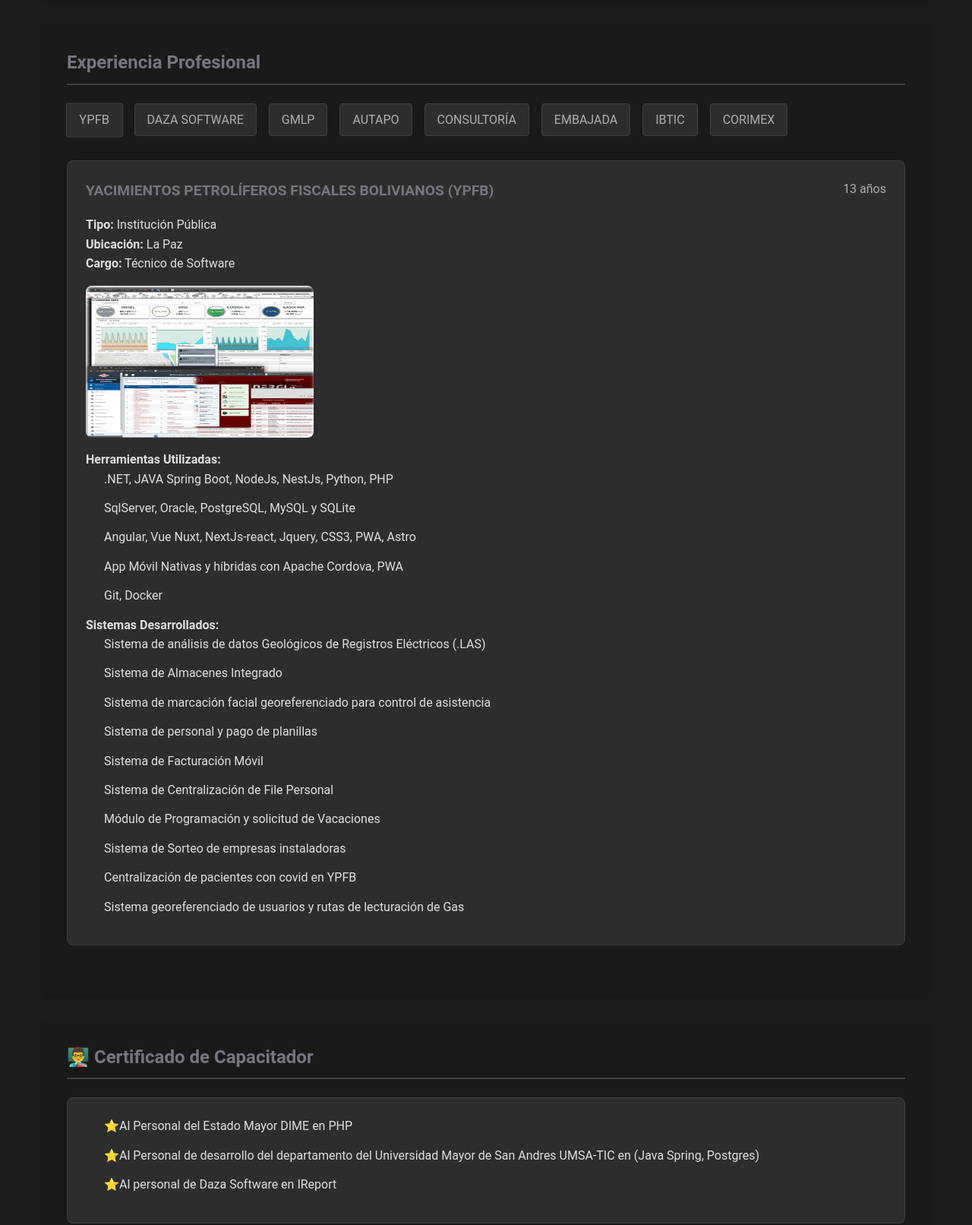
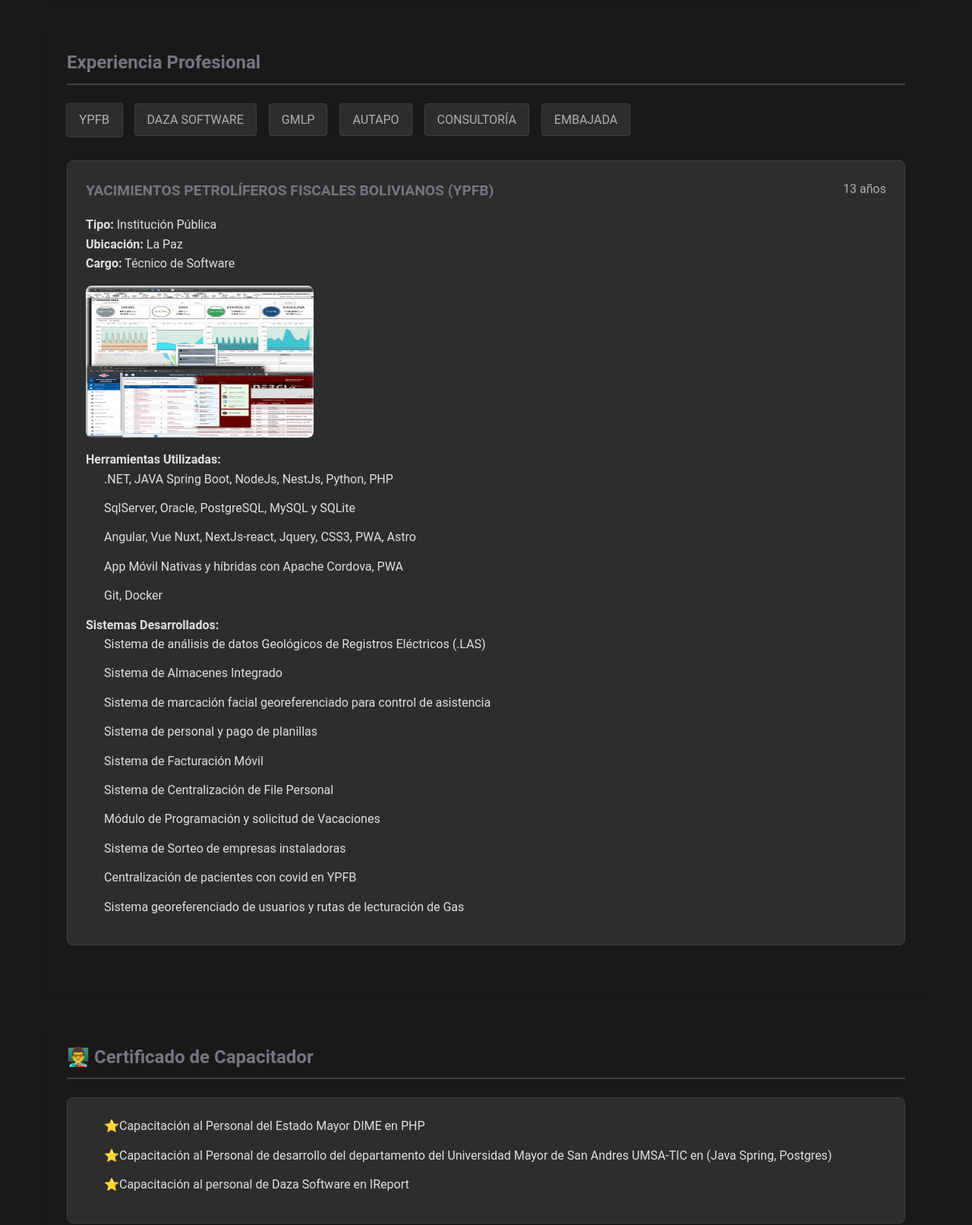
Before and after one commit to renepastor/portafolio, a plain HTML site: page index.html in a window 1280 px wide. Shown: the part 1000-2612 px from the top of the page at 76% size. Drawn offline with nearby package versions, Linux system fonts and the light colour scheme.

Commit message:
Ajuste datos

```diff
--- a/index.html
+++ b/index.html
@@ -699,9 +699,15 @@
             z-index: 1;
             background: transparent;
         }
+        .fondo-pant{
+            background: linear-gradient(180deg, rgba(0, 168, 255, 0.2) 0%, rgba(26, 26, 26, 0.95) 100%);
+            width: 100%;
+            height: 100%;
+        }
     </style>
 </head>
 <body>
+    <div class="fondo-pant"></div>
     <header>
         <div class="container">
             <div class="header-content">
@@ -816,8 +822,6 @@
                 <div class="experience-tab" data-tab="autapo">AUTAPO</div>
                 <div class="experience-tab" data-tab="consultoria">CONSULTORÍA</div>
                 <div class="experience-tab" data-tab="embajada">EMBAJADA</div>
-                <div class="experience-tab" data-tab="ibtic">IBTIC</div>
-                <div class="experience-tab" data-tab="corimex">CORIMEX</div>
             </div>
 
             <div class="experience-content active" id="ypfb">
@@ -1039,9 +1043,9 @@
             <h2>👨‍🏫 Certificado de Capacitador</h2>
             <div class="experience-item">
                 <ul class="skill-list">
-                    <li>⭐Al Personal del Estado Mayor DIME en PHP</li>
-                    <li>⭐Al Personal de desarrollo del departamento del Universidad Mayor de San Andres UMSA-TIC en (Java Spring, Postgres)</li>
-                    <li>⭐Al personal de Daza Software en IReport</li>
+                    <li>⭐Capacitación al Personal del Estado Mayor DIME en PHP</li>
+                    <li>⭐Capacitación al Personal de desarrollo del departamento del Universidad Mayor de San Andres UMSA-TIC en (Java Spring, Postgres)</li>
+                    <li>⭐Capacitación al personal de Daza Software en IReport</li>
                 </ul>
             </div>
         </section>
```
